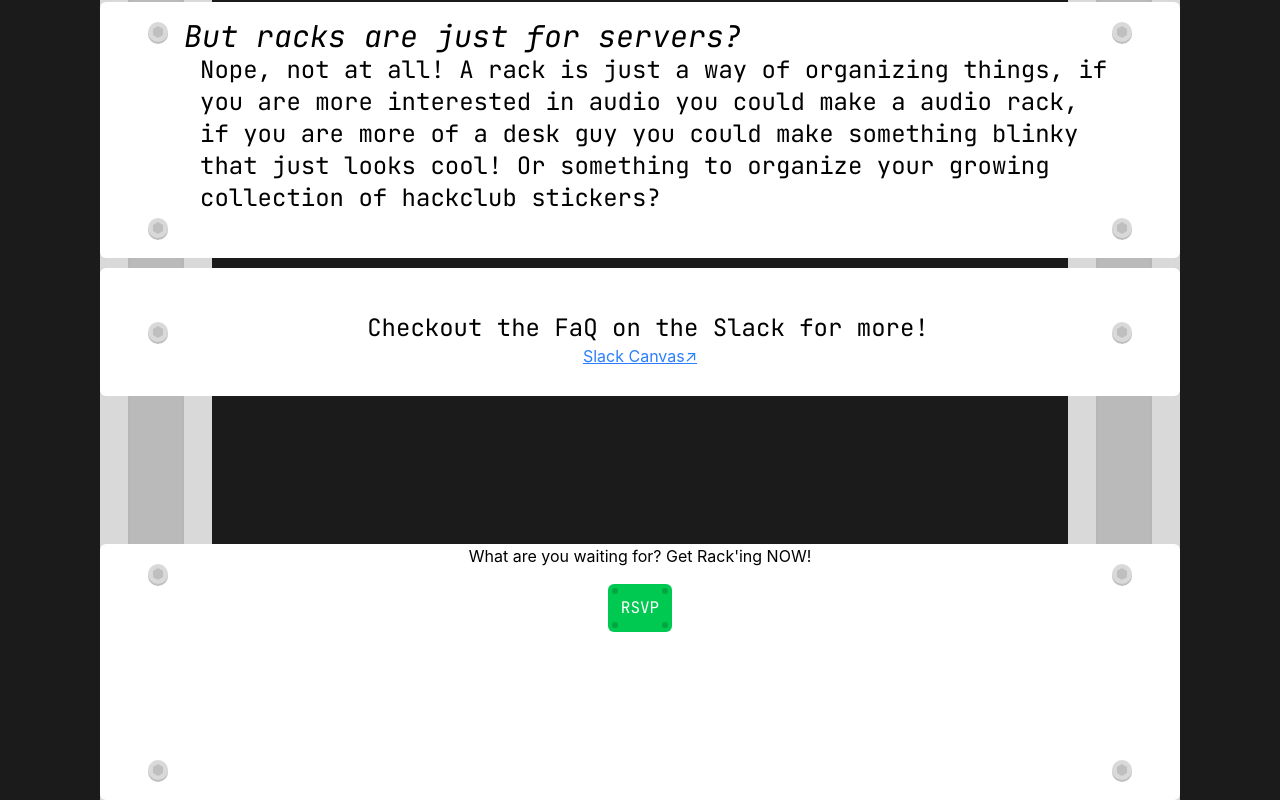
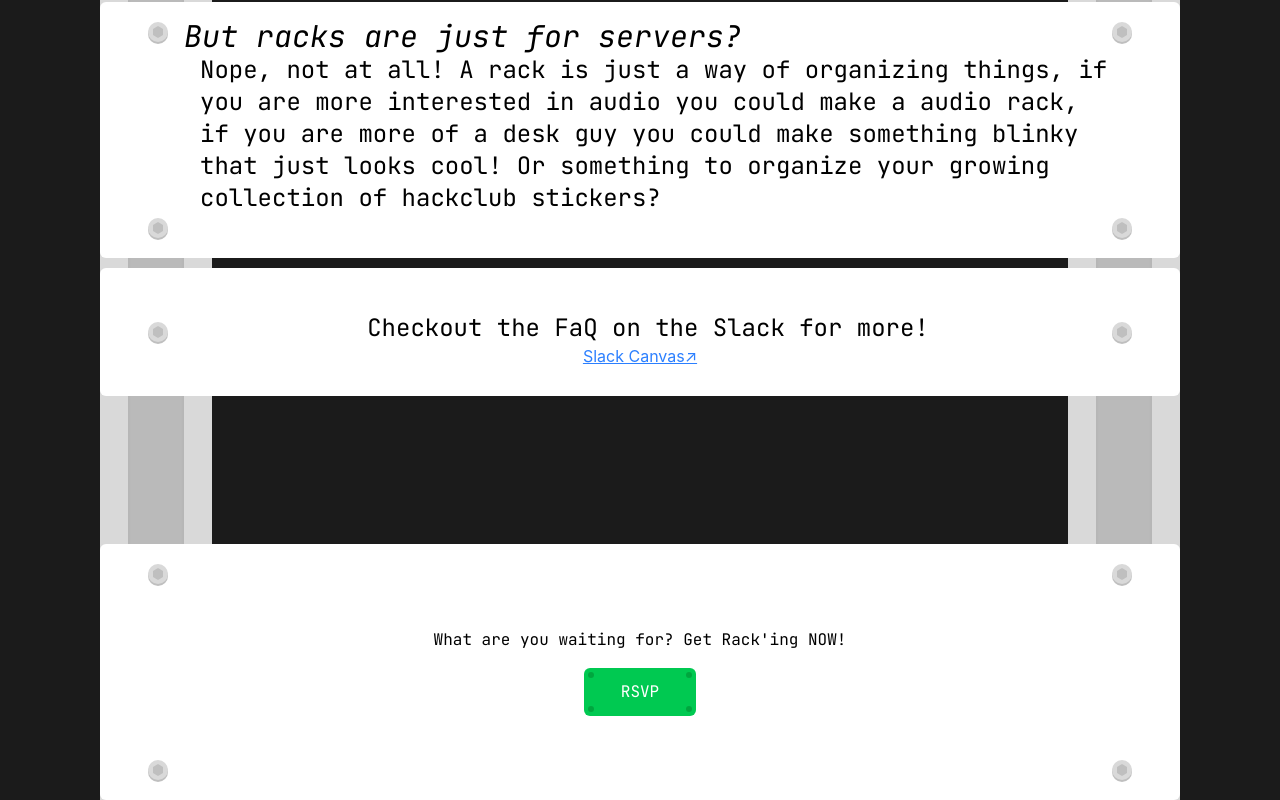
Before and after one commit to meepstertron/racked, a React (Vite) app in the folder racked-website/: page / in a window 1280 px wide. Shown: the part 1348-2148 px from the top of the page. Built offline with nearby package versions, Linux system fonts and the light colour scheme.

Commit message:
fixed stupid deploy issue and made the footer nice and styled!

```diff
--- a/racked-website/src/App.tsx
+++ b/racked-website/src/App.tsx
@@ -56,7 +56,7 @@ function App() {
           </Panel>
           <Panel units={1}><div className="flex justify-center items-center h-full flex-col"><p className="pl-4 pt-4 text-2xl content text-center">Checkout the FaQ on the Slack for more!</p><p><a href="https://hackclub.enterprise.slack.com/docs/T0266FRGM/F0AMHLB80E4" className="text-blue-500 underline">Slack Canvas↗</a></p></div></Panel>
           <Panel units={1} filler></Panel>
-          <Panel units={2} ><div className="flex flex-col justify-center items-center gap-4"><p>What are you waiting for? Get Rack'ing NOW!</p> <button className="h-12 w-16 bg-green-500 rounded-md">
+          <Panel units={2} ><div className="flex flex-col justify-center items-center gap-4 content h-full"><p>What are you waiting for? Get Rack'ing NOW!</p> <button className="h-12 w-28 bg-green-500 rounded-md">
             <div className="h-full p-1 flex flex-row items-center">
               <div className="flex flex-col justify-between h-full">
                 <div className="w-1.5 h-1.5 rounded-full bg-green-600"></div>
```
